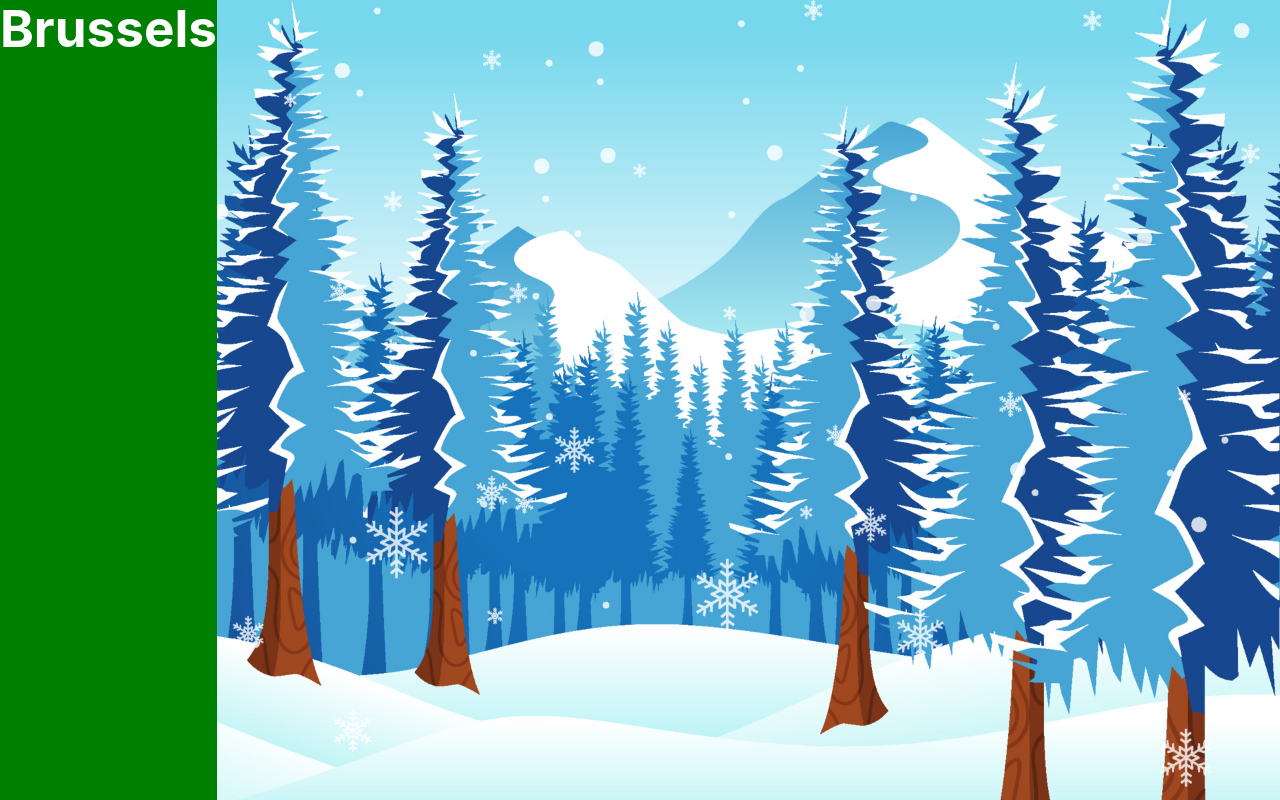
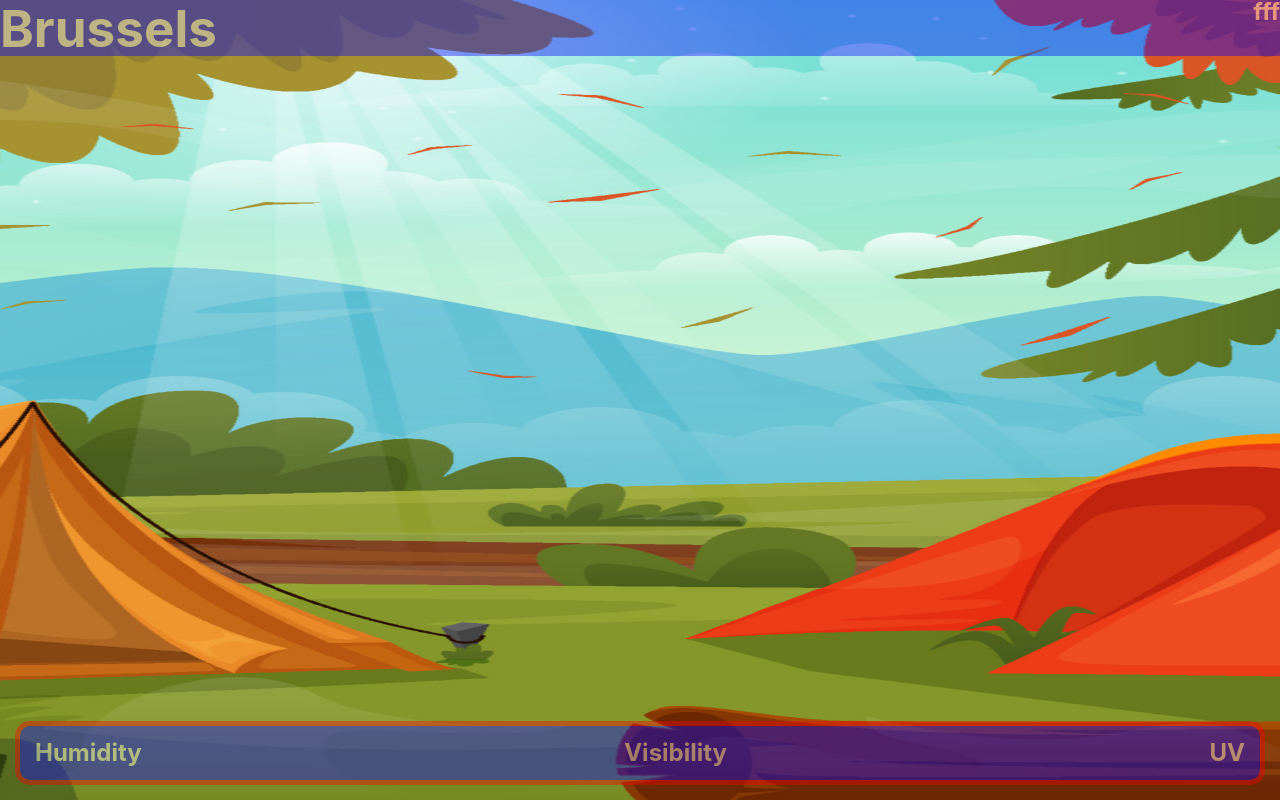
Before and after one commit to feldeh/cloudy, a React (Vite) app: page / in a window 1280 px wide. Built offline with nearby package versions, Linux system fonts and the light colour scheme.

Commit message:
create Widget

```diff
--- a/src/App.tsx
+++ b/src/App.tsx
@@ -1,11 +1,13 @@
-import Background from './components/Background/Background'
-import WeatherCard from './components/WeatherCard/WeatherCard'
+import Container from './components/Container/Container'
+import Card from './components/Card/Card'
+import Widget from './components/Widget/Widget'
 
 function App() {
   return (
-    <Background>
-      <WeatherCard />
-    </Background>
+    <Container>
+      <Card />
+      <Widget />
+    </Container>
   )
 }
 
--- a/src/components/Background/Background.styled.ts
+++ /dev/null
@@ -1,12 +0,0 @@
-import styled from '@emotion/styled'
-
-const StyledBackground = styled.div`
-  height: 100vh;
-  width: 100vw;
-  display: grid;
-  justify-content: left;
-  background-image: url('src/assets/snow.jpg');
-  background-size: cover;
-  background-position: center;
-`
-export default StyledBackground
--- a/src/components/Background/Background.tsx
+++ /dev/null
@@ -1,11 +0,0 @@
-import StyledBackground from './Background.styled'
-
-type BackgroundProps = {
-  children?: React.ReactNode
-}
-
-const Background = ({ children }: BackgroundProps) => {
-  return <StyledBackground>{children}</StyledBackground>
-}
-
-export default Background
--- /dev/null
+++ b/src/components/Card/Card.styled.ts
@@ -0,0 +1,11 @@
+import styled from '@emotion/styled'
+
+const Card = styled.div`
+  color: white;
+  background-color: rgb(0, 0, 255);
+  opacity: 0.4;
+  display: flex;
+  justify-content: space-between;
+`
+
+export default Card
--- /dev/null
+++ b/src/components/Card/Card.tsx
@@ -0,0 +1,12 @@
+import StyledCard from './Card.styled'
+
+const Card = () => {
+  return (
+    <StyledCard>
+      <h1>Brussels</h1>
+      <h2>fff</h2>
+    </StyledCard>
+  )
+}
+
+export default Card
--- /dev/null
+++ b/src/components/Container/Container.styled.ts
@@ -0,0 +1,14 @@
+import styled from '@emotion/styled'
+
+const StyledContainer = styled.div`
+  height: 100vh;
+  width: 100vw;
+  display: flex;
+  flex-direction: column;
+  justify-content: space-between;
+  background-image: url('src/assets/cloud.jpg');
+  // background-size: cover;
+  background-size: 250% 100%;
+  background-position: center;
+`
+export default StyledContainer
--- /dev/null
+++ b/src/components/Container/Container.tsx
@@ -0,0 +1,11 @@
+import StyledContainer from './Container.styled'
+
+type ContainerProps = {
+  children?: React.ReactNode
+}
+
+const Container = ({ children }: ContainerProps) => {
+  return <StyledContainer>{children}</StyledContainer>
+}
+
+export default Container
--- a/src/components/WeatherCard/WeatherCard.styled.ts
+++ /dev/null
@@ -1,8 +0,0 @@
-import styled from '@emotion/styled'
-
-const StyledWeatherCard = styled.div`
-  color: white;
-  background-color: green;
-`
-
-export default StyledWeatherCard
--- a/src/components/WeatherCard/WeatherCard.tsx
+++ /dev/null
@@ -1,12 +0,0 @@
-import StyledWeatherCard from './WeatherCard.styled'
-
-const WeatherCard = () => {
-  return (
-    <StyledWeatherCard>
-      <h1>Brussels</h1>
-      <p></p>
-    </StyledWeatherCard>
-  )
-}
-
-export default WeatherCard
--- /dev/null
+++ b/src/components/Widget/Widget.styled.ts
@@ -0,0 +1,14 @@
+import styled from '@emotion/styled'
+
+const StyledWidget = styled.div`
+  color: white;
+  background-color: rgb(0, 0, 255);
+  opacity: 0.4;
+  display: flex;
+  justify-content: space-between;
+  border: 5px solid red;
+  border-radius: 15px;
+  margin: 15px;
+  padding: 15px;
+`
+export default StyledWidget
--- /dev/null
+++ b/src/components/Widget/Widget.tsx
@@ -0,0 +1,13 @@
+import StyledWidget from './Widget.styled'
+
+const Widget = () => {
+  return (
+    <StyledWidget>
+      <h2>Humidity</h2>
+      <h2>Visibility</h2>
+      <h2>UV</h2>
+    </StyledWidget>
+  )
+}
+
+export default Widget
```
